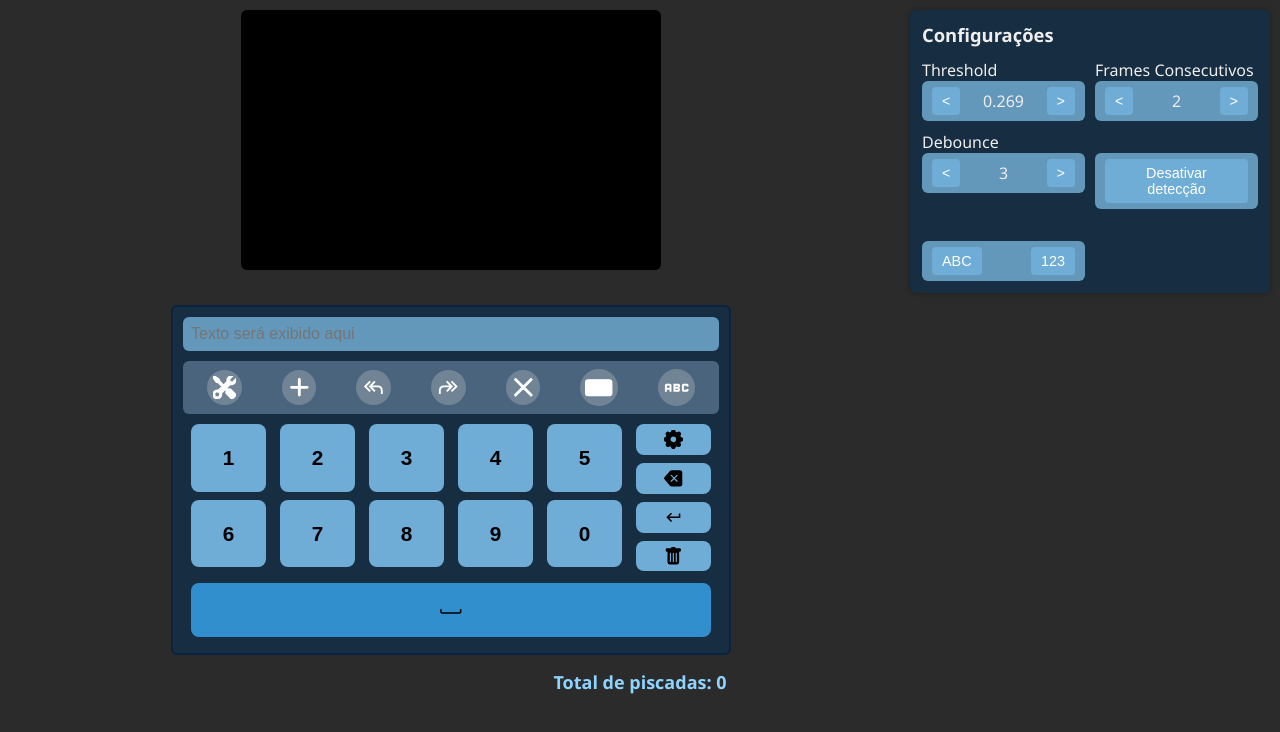
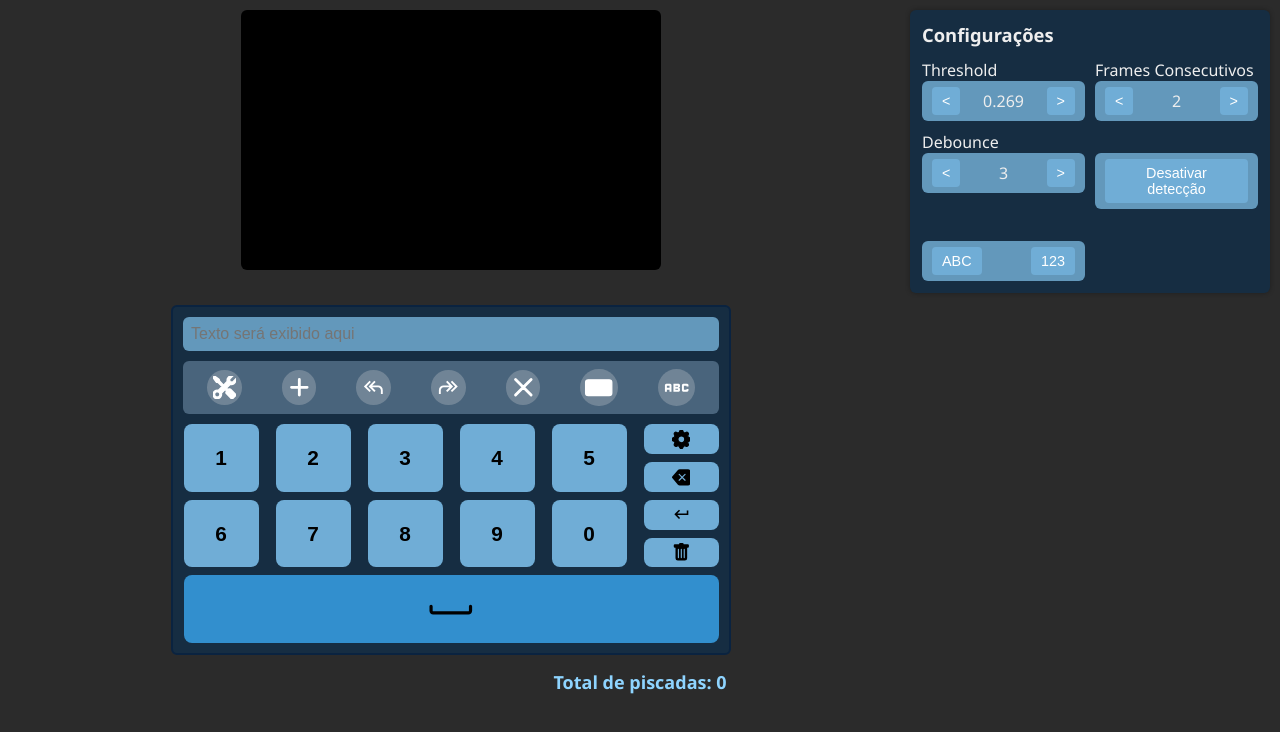
Before and after one commit to Ry2903/tcc-2k25, a plain HTML site: page Testes_TCC/Prototipo/index.html in a window 1280 px wide. Both pictures are taken after a click on the button "123". Drawn offline with Linux system fonts and the light colour scheme; no server answers.

Commit message:
estilo redefinido

```diff
--- a/Testes_TCC/Prototipo/style.css
+++ b/Testes_TCC/Prototipo/style.css
@@ -241,6 +241,11 @@ body {
 }
 
 /* button base (ABC) */
+
+#keyboard {
+  column-gap: calc(var(--gap-horizontal) + 3px);
+}
+
 #keyboard>button {
   width: 100%;
   height: 100%;
@@ -344,6 +349,14 @@ body {
   display: block;
 }
 
+.space-row .space-icon {
+  width: 2.6em;
+  height: 2.2em;
+  display: inline-flex;
+  align-items: center;
+  justify-content: center;
+}
+
 .btn-icon:not(.preserve) svg {
   fill: currentColor;
   stroke: currentColor;
@@ -355,9 +368,8 @@ body {
 #keyboard[data-mode="numpad"] {
   display: grid;
   grid-template-columns: repeat(6, var(--key-w));
-  /* 5 numeric columns + 1 special column; numeric rows double height */
   grid-auto-rows: calc(var(--key-h) * 2);
-  column-gap: var(--gap-horizontal);
+  column-gap: calc(var(--gap-horizontal) + 3px);
   row-gap: var(--gap-vertical);
   justify-content: center;
   align-items: start;
@@ -376,6 +388,15 @@ body {
   cursor: pointer;
   border: none;
   box-sizing: border-box;
+}
+
+#keyboard[data-mode="numpad"] .space-row .space-icon {
+  width: 3.6em;
+  height: 3.2em;
+  font-weight: 500;
+  display: inline-flex;
+  align-items: center;
+  justify-content: center;
 }
 
 #keyboard[data-mode="numpad"] .num-btn {
@@ -399,17 +420,15 @@ body {
   gap: var(--gap-vertical);
   align-items: center;
   justify-content: stretch;
-  /* total height equals two numeric rows + gap */
   height: calc((var(--key-h) * 2 * 2) + var(--gap-vertical));
   min-width: var(--key-w);
   box-sizing: border-box;
 }
 
-/* each special button is half-height of numeric button (approx) */
 #keyboard[data-mode="numpad"] .special-wrapper .sp-btn {
   flex: 1 1 0;
   min-width: var(--key-w);
-  min-height: calc((var(--key-h) * 2 - var(--gap-vertical)) / 2 + 1px);
+  min-height: calc((var(--key-h) * 2 - var(--gap-vertical)) / 2 );
   border-radius: 8px;
   background: var(--button-bg);
   display: inline-flex;
@@ -424,12 +443,6 @@ body {
 #keyboard[data-mode="numpad"] .special-wrapper .sp-btn .btn-icon {
   width: 1.4em;
   height: 1.4em;
-}
-
-/* space-row small adjust for numpad */
-#keyboard[data-mode="numpad"] .space-row {
-  margin-top: var(--gap-vertical);
-  height: var(--key-h);
 }
 
 /* SELECTION RULES (linha -> confirmação) */
```
